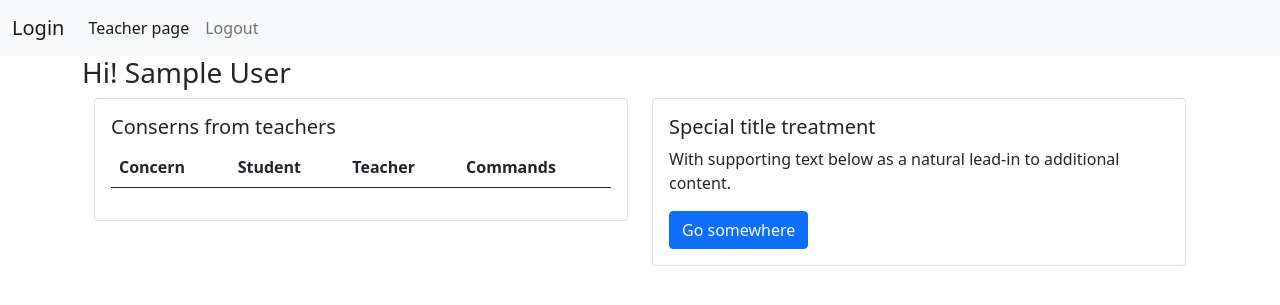
After one commit to vb1152/school2, a Django app: page /sst in a window 1280 px wide. The commit adds this page. Shown: the top 305 px of the page. Run offline with Django 4.2, Linux system fonts and the light colour scheme; a user stored in the database is signed in; tables that the repository leaves empty hold one stand-in row (values such as "Sample post"); lists and menus that the app fills with data are empty.

Commit message:
add sst page, save intake forms and conserns forms

```diff
--- a/school/admin.py
+++ b/school/admin.py
@@ -1,6 +1,6 @@
 from django.contrib import admin
 from django.contrib.auth.admin import UserAdmin
-from .models import MyUser, Student, NotesPTS, Consern
+from .models import MyUser, Student, NotesPTS, Consern, Intake
 
 
 # Register your models here.
@@ -20,7 +20,11 @@ class NotesPTSAdmin(admin.ModelAdmin):
 class ConsernAdmin(admin.ModelAdmin):
     pass
 
+class IntakeAdmin(admin.ModelAdmin):
+    pass
+
 admin.site.register(MyUser, UserAdmin)
 admin.site.register(Student, StudentAdmin)
 admin.site.register(NotesPTS, NotesPTSAdmin)
 admin.site.register(Consern, ConsernAdmin)
+admin.site.register(Intake, IntakeAdmin)
--- /dev/null
+++ b/school/static/school/sst.js
@@ -0,0 +1,50 @@
+document.addEventListener('DOMContentLoaded', function(){
+
+    //document.querySelectorAll(`[data-id="box1"]`);
+    const observBtn = Array.from(document.querySelectorAll(`[data-observation="observ"]`))
+
+    console.log(observBtn)
+
+    observBtn.forEach(element => {
+        element.addEventListener('click', (btn) => {
+            document.getElementById('teacher-id-in-modal').setAttribute('value', btn.target.getAttribute('data-teacher-id'))
+            document.getElementById('teacher-name-in-modal').innerHTML = btn.target.getAttribute('data-names')
+        })
+    })
+
+    // //save Observation note from sst note from PTC
+    // document.getElementById('form-note').addEventListener('submit', function (e) {
+    //     e.preventDefault()
+    //     var url = '/save_note_from_PTC'
+    //     let note_date = document.getElementById('id_date').value
+    //     let note_text = document.getElementById('note-text')
+    //     if (note_text.value.length === 0) {
+    //         alert('Empty note is not allowed!')
+    //         document.getElementById('close-modal').click();
+    //     }
+    //     let stud_id = document.getElementById('stud_id').innerHTML
+    //     console.log('subm')
+
+    //     fetch(url, {
+    //         method: 'POST',
+    //         headers: {
+    //         'Content-Type':'application/json',
+    //         'X-CSRFToken': csrftoken
+    //         },
+    //         body: JSON.stringify({'note_date': note_date,
+    //                                 'note_text': note_text.value,
+    //                                 'stud_id': stud_id})
+    //         })
+    //     .then(response => response.json())
+    //     .then(data => {
+    //         console.log(data);
+    //         note_text.value = ''
+    //         document.getElementById('close-modal').click();
+
+    //         //TODO Create new note on SDP profile, after geting responce from back-end
+
+    //         })
+    //     })
+
+
+});
--- a/school/static/school/stud_profile.js
+++ b/school/static/school/stud_profile.js
@@ -50,8 +50,6 @@ document.addEventListener('DOMContentLoaded', function(){
 
     //change color of the text in the concern table
     const refferStatus = document.querySelectorAll(`[data-reffers="reffers"]`) //(`[data-id="box1"]`); data-reffers="reffers"
-    console.log(refferStatus.innerHTML)
-
     refferStatus.forEach((element) => {
         if (element.innerHTML === 'Concern Resolved') {
             element.parentElement.setAttribute('class', 'col-sm-3 text-success')
@@ -61,6 +59,4 @@ document.addEventListener('DOMContentLoaded', function(){
         }
     })
 
-
-
 })
--- a/school/templates/school/layout.html
+++ b/school/templates/school/layout.html
@@ -31,7 +31,7 @@
                             </li>
                         {% elif user.is_sst == True %}
                             <li class="nav-item">
-                                <a class="nav-link active" aria-current="page" href="#">SST link</a>
+                                <a class="nav-link active" aria-current="page" href="{% url 'school:sst_view' %}">SST link</a>
                             </li>
                         {% elif user.is_conselor == True %}
                             <li class="nav-item">
--- /dev/null
+++ b/school/templates/school/sst.html
@@ -0,0 +1,103 @@
+{% extends 'school/layout.html' %}
+{% load static %}
+
+{% block title%}SST{% endblock %}
+{% block content %}
+
+
+    <h3>
+        Hi!
+        {{ user.first_name|default:'No firstname' }}
+        {{ user.last_name|default:'No lastname' }}
+    </h3>
+
+    <div class="container">
+        <div class="row">
+            <div class="col-sm-6">
+                <div class="card">
+                  <div class="card-body">
+                    <h5 class="card-title">Conserns from teachers</h5>
+                        <table class="table">
+                            <thead>
+                                <tr>
+                                    <th scope="col">Concern</th>
+                                    <th scope="col">Student</th>
+                                    <th scope="col">Teacher</th>
+                                    <th scope="col">Commands</th>
+
+                                </tr>
+                            </thead>
+                            <tbody>
+                                {% for concern in concerns %}
+                                    <tr>
+                                        <td>{{ concern.consern_type }}</td>
+                                        <td>{{ concern.student.first_name }} {{ concern.student.last_name }}</td>
+                                        <td>{{ concern.teacher.first_name }} {{ concern.teacher.last_name }}</td>
+                                        <td>
+                                            <input type="button"
+                                                    data-bs-toggle="modal" data-bs-target="#observModal"
+                                                    class="btn btn-outline-warning btn-sm"
+                                                    id = "observ-btn"
+                                                    value = "Observ."
+                                                    data-observation="observ"
+                                                    data-teacher-id = "{{ concern.teacher.id }}"
+                                                    data-names = "{{ concern.teacher.first_name }} {{ concern.teacher.last_name }}">
+                                            </input>
+                                            <button type="button" class="btn btn-outline-info btn-sm">Support</button>
+                                        </td>
+                                    </tr>
+                                {% endfor %}
+                            </tbody>
+                        </table>
+                  </div>
+                </div>
+            </div>
+            <div class="col-sm-6">
+                <div class="card">
+                  <div class="card-body">
+                    <h5 class="card-title">Special title treatment</h5>
+                    <p class="card-text">With supporting text below as a natural lead-in to additional content.</p>
+                    <a href="#" class="btn btn-primary">Go somewhere</a>
+                  </div>
+                </div>
+            </div>
+        </div>
+
+        <!-- Modal -->
+        <div class="modal fade" id="observModal" tabindex="-1" aria-labelledby="exampleModalLabel" aria-hidden="true">
+            <div class="modal-dialog modal-lg">
+                <div class="modal-content">
+                    <div class="modal-header">
+                        <h5 class="modal-title" id="exampleModalLabel">Observation and Notes</h5>
+                        <br>
+                        <button type="button" class="btn-close" data-bs-dismiss="modal" aria-label="Close"></button>
+                    </div>
+
+                    <form id="form-note" action={} method="post">
+                        <input hidden id="teacher-id-in-modal" name="teacher-id-in-modal">
+                        <div class="modal-body">
+                            <h4 class="d-flex justify-content-center" id="teacher-name-in-modal"></h4>
+                            <div class="mb-3">
+                                <label class="form-label">Pick a date:</label>
+                                <input type="date" name="date" class="form-control" required="" id="id_date">
+                            </div>
+                            <div class="mb-3">
+                                <label for="note-text" class="col-form-label">Observation notes</label>
+                                <textarea rows="5" class="form-control" id="note-text" required=""></textarea>
+                            </div>
+                        </div>
+                        <div class="modal-footer">
+                            <button id="close-modal" type="button" class="btn btn-secondary" data-bs-dismiss="modal">Close</button>
+                            <button type="submit" class="btn btn-primary" id="save-note-btn">Save note</button>
+                        </div>
+                    </form>
+                </div>
+            </div>
+        </div>
+    </div>
+
+{% endblock content %}
+{% block scripts %}
+    {{ block.super }}
+    <script src="{% static 'school/sst.js' %}"></script>
+{% endblock %}
--- a/school/urls.py
+++ b/school/urls.py
@@ -8,6 +8,7 @@ urlpatterns = [
     path('login', views.login_view, name='login'),
     path('logout', views.logout_view, name='logout'),
     path('teacher', views.teacher_view, name='teacher_view'),
+    path('sst', views.sst_view, name='sst_view'),
     path('upload_students', views.upload_students, name='upload_students'),
     path('student_data_profile/<int:stud_id>', views.student_data_profile, name='student_data_profile'),
     path('make_consern/<int:stud_id>', views.make_consern, name='make_consern'),
@@ -15,6 +16,7 @@ urlpatterns = [
 
 
     #API
-    path('save_note_from_PTC', views.save_note_from_PTC, name='save_note_from_PTC')
+    path('save_note_from_PTC', views.save_note_from_PTC, name='save_note_from_PTC'),
+    path('save_observation', views.save_observation, name='save_observation')
 
 ]
--- a/school/utils.py
+++ b/school/utils.py
@@ -82,3 +82,7 @@ def calculate_age(date_of_birth):
 def teacher_check(user):
     '''Check if user is a teacher for user_passes_test decorator'''
     return user.is_teacher
+
+def sst_check(user):
+    '''Check if user is a sst for user_passes_test decorator'''
+    return user.is_sst
--- a/school/views.py
+++ b/school/views.py
@@ -5,9 +5,9 @@ from django.urls import reverse
 from django.contrib import messages
 from django.contrib.auth.decorators import login_required, user_passes_test
 
-from .models import Consern, NotesPTS, Student, MyUser
+from .models import Consern, Intake, NotesPTS, Student, MyUser
 from .forms import MyUserForm, UploadExcelFileForm, ConsernForm, IntakeForm
-from .utils import read_excel_with_students, calculate_age, teacher_check
+from .utils import read_excel_with_students, calculate_age, sst_check, teacher_check
 import json
 
 
@@ -27,6 +27,8 @@ def login_view(request):
             login(request, user)
             if user.is_teacher == True: #redirect to a teacher page
                 return HttpResponseRedirect(reverse('school:teacher_view'))
+            elif user.is_sst == True:
+                return HttpResponseRedirect(reverse('school:sst_view'))
             else:
                 return HttpResponseRedirect(reverse('school:index'))
 
@@ -121,18 +123,60 @@ def make_consern(request, **kwargs):
 @login_required
 @user_passes_test(teacher_check)
 def make_consern_post(request):
+    '''Function to save concern and intake forms to database.'''
     if request.method == 'POST':
+
         cons_form = ConsernForm(request.POST)
+        intake_form = IntakeForm(request.POST)
+
+        student = Student.objects.get(id=request.POST['stud_id'])
+        teacher = MyUser.objects.get(id=request.user.id)
+
         if cons_form.is_valid():
-            student = Student.objects.get(id=request.POST['stud_id'])
-            teacher = MyUser.objects.get(id = request.user.id)
-
             new_concern = cons_form.save(commit=False)
             new_concern.student = student
             new_concern.teacher = teacher
             new_concern.save()
+
+            if intake_form.is_valid() and 'timeline' in request.POST and 'sst_reasoning' in request.POST:
+
+                new_intake = intake_form.save(commit=False)
+                new_intake.student = student
+                new_intake.teacher = teacher
+                new_intake.consern = new_concern
+                new_intake.save()
+
+                messages.success(request, 'Thank you! Concern and Intake data is saved!')
+                return HttpResponseRedirect(reverse('school:student_data_profile', args=[student.id]))
+
             messages.success(request, 'Thank you! Concern is saved!')
             return HttpResponseRedirect(reverse('school:student_data_profile', args=[student.id]))
 
         messages.error(request, 'Some error. Concern is not saved.')
-        return HttpResponseRedirect(reverse('school:student_data_profile', args=[student.id]))
+        return HttpResponseRedirect(reverse('school:student_data_profile', args=[request.POST['stud_id']]))
+
+# @login_required
+@user_passes_test(sst_check)
+def sst_view(request):
+    if request.method == 'GET':
+        concerns = Consern.objects.filter(refers = Consern.REFERRAL)
+        print(concerns.values())
+        context = {
+            'concerns': concerns
+        }
+
+        return render(request, 'school/sst.html', context)
+
+@user_passes_test(sst_check)
+def save_observation(request):
+    if request.method == 'POST':
+        print(request.POST)
+        pass
+
+
+# save observation note from SST
+# show observation note on teacher page
+# save support from SST
+# show supports note on teacher page
+
+# reply from teacher to a support
```
Also changed, not shown: school/forms.py (+25 -41 lines), school/models.py (+31 -0 lines), school/static/school/concern_intake.js (+52 -6 lines), school/templates/school/consern.html (+44 -8 lines), school/templates/school/student_profile.html (+48 -7 lines), school/migrations/0006_intake_student_intake_teacher.py (added), school/migrations/0007_intake_concern.py (added), school/migrations/0008_alter_intake_concern.py (added).
